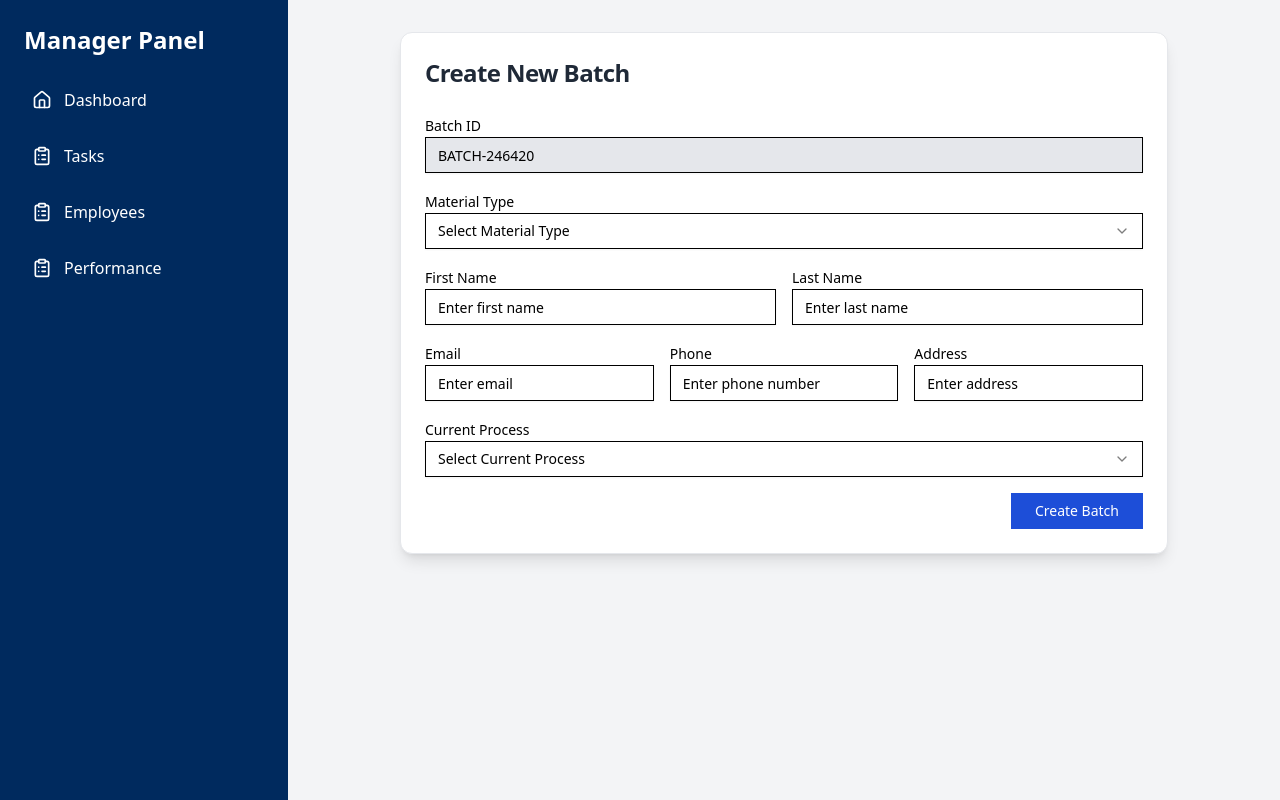
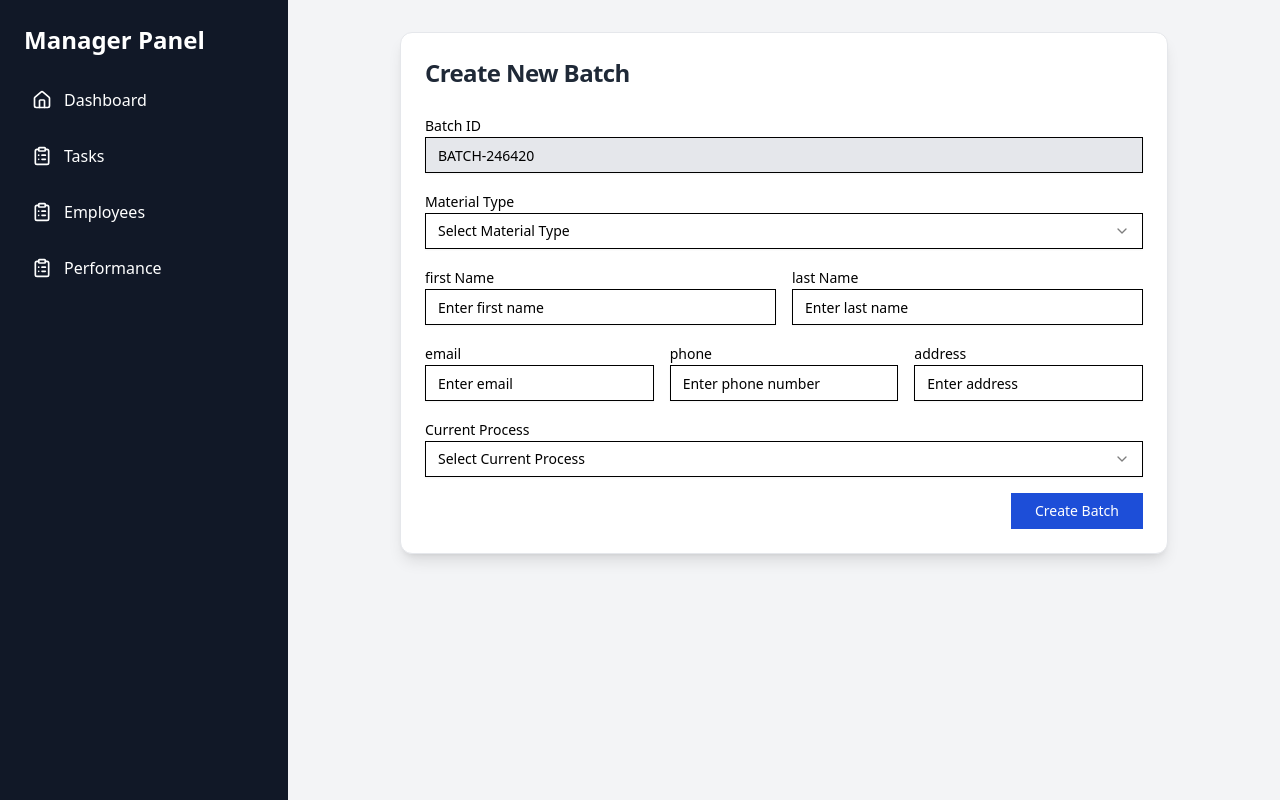
Before and after one commit to TrupeshMandani/DiamondsOperating, a Next.js app in the folder frontend/: page /Pages/Manager/tasks in a window 1280 px wide. Built offline with nearby package versions, Linux system fonts and the light colour scheme.

Commit message:
color changes

```diff
--- a/frontend/app/Pages/Manager/Dashboard/page.jsx
+++ b/frontend/app/Pages/Manager/Dashboard/page.jsx
@@ -2,7 +2,7 @@ import Dashboard from "../../../component/Dashboard";
 
 function Manager() {
   return (
-    <div className="min-h-screen bg-[#001F3F] text-white">
+    <div className="min-h-screen bg-[#111827] text-white">
       <Dashboard />
     </div>
   );
--- a/frontend/app/Pages/Manager/tasks/page.jsx
+++ b/frontend/app/Pages/Manager/tasks/page.jsx
@@ -1,18 +1,23 @@
 "use client";
-import { useState, useEffect } from "react";
+import { useState, useEffect, useCallback } from "react";
 import { toast } from "react-hot-toast";
 import { Button } from "../../../component/ui/button";
 import { Card, CardContent, CardHeader, CardTitle } from "@/components/ui/card";
 import { Input } from "@/components/ui/input";
 import { Label } from "@/components/ui/label";
 import { Select, SelectContent, SelectItem, SelectTrigger, SelectValue } from "@/components/ui/select";
-import Sidebar  from "../../../component/Sidebar"; // Ensure Sidebar is already created
+import dynamic from "next/dynamic"; // Lazy load Sidebar
 import axios from "axios";
+import { debounce } from "lodash";
+
+// Lazy Load Sidebar
+const Sidebar = dynamic(() => import("../../../component/Sidebar"), { ssr: false });
 
 // Function to generate random Batch ID
 const generateBatchId = () => "BATCH-" + Math.floor(Math.random() * 1000000);
 
 export default function BatchCreationForm() {
+  const [loading, setLoading] = useState(false);
   const [formData, setFormData] = useState({
     batchId: generateBatchId(),
     materialType: "",
@@ -28,12 +33,18 @@ export default function BatchCreationForm() {
     setFormData((prev) => ({ ...prev, batchId: generateBatchId() }));
   }, []);
 
-  const handleChange = (e) => {
-    setFormData({ ...formData, [e.target.name]: e.target.value });
-  };
+  // Debounced Input Change Handler
+  const handleChange = useCallback(
+    debounce((e) => {
+      setFormData((prev) => ({ ...prev, [e.target.name]: e.target.value }));
+    }, 300),
+    []
+  );
 
+  // Handle Form Submission
   const handleSubmit = async (e) => {
     e.preventDefault();
+    setLoading(true); // Show loading indicator
 
     const payload = {
       batchId: formData.batchId,
@@ -50,7 +61,6 @@ export default function BatchCreationForm() {
     try {
       await axios.post("/api/batches", payload);
       toast.success("Batch Created Successfully!");
-      console.log("Batch Data:", payload);
 
       // Reset form with new Batch ID
       setFormData({
@@ -66,8 +76,19 @@ export default function BatchCreationForm() {
     } catch (error) {
       toast.error("Error Creating Batch!");
       console.error(error);
+    } finally {
+      setLoading(false); // Hide loading indicator
     }
   };
+
+  // Common Input Fields
+  const inputFields = [
+    { id: "firstName", placeholder: "Enter first name", type: "text" },
+    { id: "lastName", placeholder: "Enter last name", type: "text" },
+    { id: "email", placeholder: "Enter email", type: "email" },
+    { id: "phone", placeholder: "Enter phone number", type: "text" },
+    { id: "address", placeholder: "Enter address", type: "text" },
+  ];
 
   return (
     <div className="flex h-screen">
@@ -107,32 +128,24 @@ export default function BatchCreationForm() {
                 </Select>
               </div>
 
-              {/* Customer Name Fields */}
+              {/* Customer Information Fields */}
               <div className="grid grid-cols-2 gap-4">
-                <div>
-                  <Label htmlFor="firstName">First Name</Label>
-                  <Input id="firstName" name="firstName" placeholder="Enter first name" value={formData.firstName} onChange={handleChange} required />
-                </div>
-                <div>
-                  <Label htmlFor="lastName">Last Name</Label>
-                  <Input id="lastName" name="lastName" placeholder="Enter last name" value={formData.lastName} onChange={handleChange} required />
-                </div>
+                {inputFields.slice(0, 2).map(({ id, placeholder, type }) => (
+                  <div key={id}>
+                    <Label htmlFor={id}>{id.replace(/([A-Z])/g, " $1")}</Label>
+                    <Input id={id} name={id} type={type} placeholder={placeholder} value={formData[id]} onChange={handleChange} required />
+                  </div>
+                ))}
               </div>
 
-              {/* Contact Information */}
+              {/* Contact Information Fields */}
               <div className="grid grid-cols-3 gap-4">
-                <div>
-                  <Label htmlFor="email">Email</Label>
-                  <Input id="email" name="email" type="email" placeholder="Enter email" value={formData.email} onChange={handleChange} required />
-                </div>
-                <div>
-                  <Label htmlFor="phone">Phone</Label>
-                  <Input id="phone" name="phone" type="text" placeholder="Enter phone number" value={formData.phone} onChange={handleChange} required />
-                </div>
-                <div>
-                  <Label htmlFor="address">Address</Label>
-                  <Input id="address" name="address" placeholder="Enter address" value={formData.address} onChange={handleChange} required />
-                </div>
+                {inputFields.slice(2).map(({ id, placeholder, type }) => (
+                  <div key={id}>
+                    <Label htmlFor={id}>{id.replace(/([A-Z])/g, " $1")}</Label>
+                    <Input id={id} name={id} type={type} placeholder={placeholder} value={formData[id]} onChange={handleChange} required />
+                  </div>
+                ))}
               </div>
 
               {/* Process Selection Dropdown */}
@@ -152,8 +165,8 @@ export default function BatchCreationForm() {
 
               {/* Submit Button */}
               <div className="flex justify-end">
-                <Button type="submit" className="bg-blue-700 hover:bg-blue-800 text-white px-6 py-2 rounded-lg">
-                  Create Batch
+                <Button type="submit" className="bg-blue-700 hover:bg-blue-800 text-white px-6 py-2 rounded-lg" disabled={loading}>
+                  {loading ? "Creating..." : "Create Batch"}
                 </Button>
               </div>
             </form>
--- a/frontend/app/component/Dashboard.jsx
+++ b/frontend/app/component/Dashboard.jsx
@@ -153,7 +153,7 @@ const Dashboard = () => {
   return (
     <div className="flex h-screen w-full">
       {/* Sidebar */}
-      <div className="w-72 h-screen fixed top-0 left-0 bg-[#121828] text-white shadow-lg">
+      <div className="w-72 h-screen fixed top-0 left-0 bg-[#111827] text-white shadow-lg">
         <Sidebar />
       </div>
 
--- a/frontend/app/component/Notifications.jsx
+++ b/frontend/app/component/Notifications.jsx
@@ -19,7 +19,7 @@ const Notifications = () => {
         <ul>
           {notifications.map((notif) => (
             <li key={notif.id} className="text-xs border-b border-gray-700 py-2">
-              {notif.message} <span className="text-gray-400">({notif.time})</span>
+              {notif.message} <span className="[#111827]">({notif.time})</span>
             </li>
           ))}
         </ul>
--- a/frontend/app/component/Sidebar.jsx
+++ b/frontend/app/component/Sidebar.jsx
@@ -5,7 +5,7 @@ import Link from "next/link";
 
 const Sidebar = () => {
   return (
-    <div className="w-72 bg-[#002A5E] text-white h-screen p-6 flex flex-col">
+    <div className="w-72 bg-[#111827] text-white h-screen p-6 flex flex-col">
       <h1 className="text-2xl font-bold mb-6">Manager Panel</h1>
       <ul className="flex flex-col gap-4">
         <li className="flex items-center gap-3 p-2 rounded hover:bg-[#004080] cursor-pointer">
```
Also changed, not shown: 1 other file (tests, documents, lock files or other folders).
